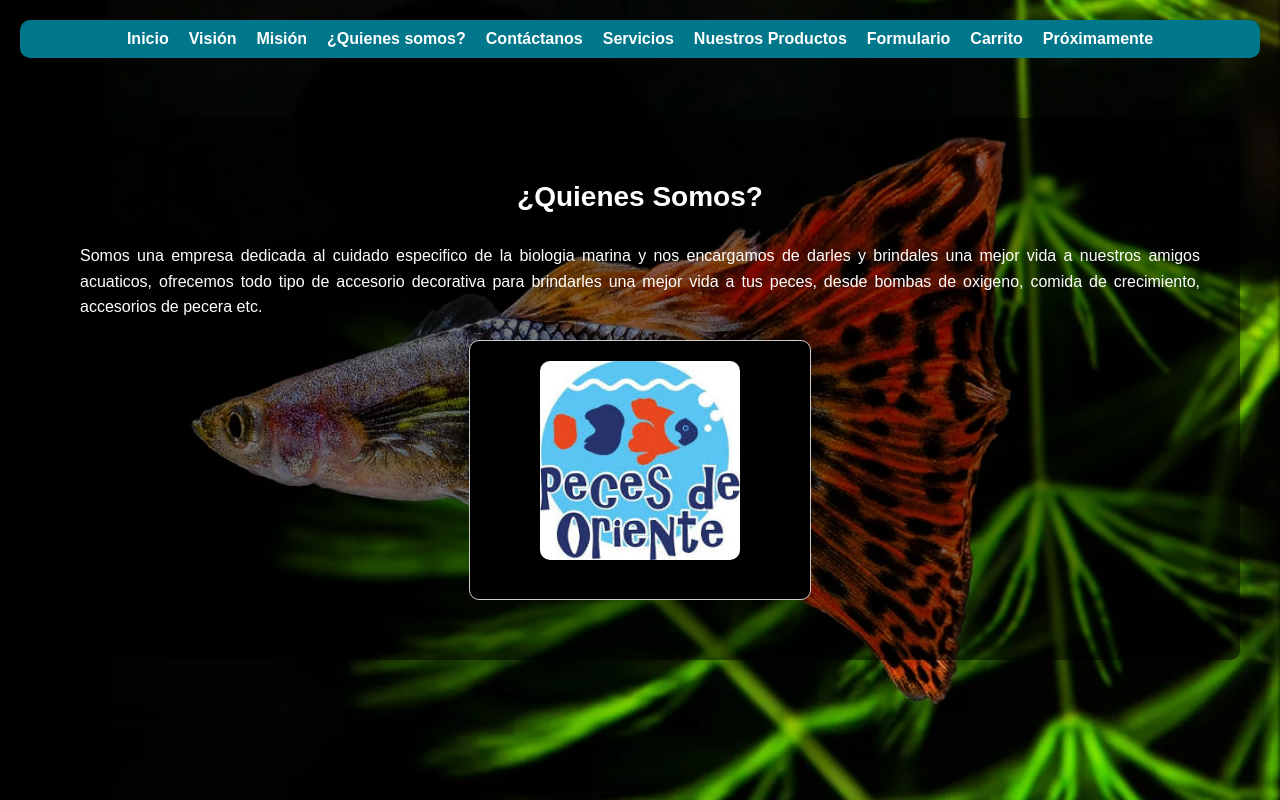
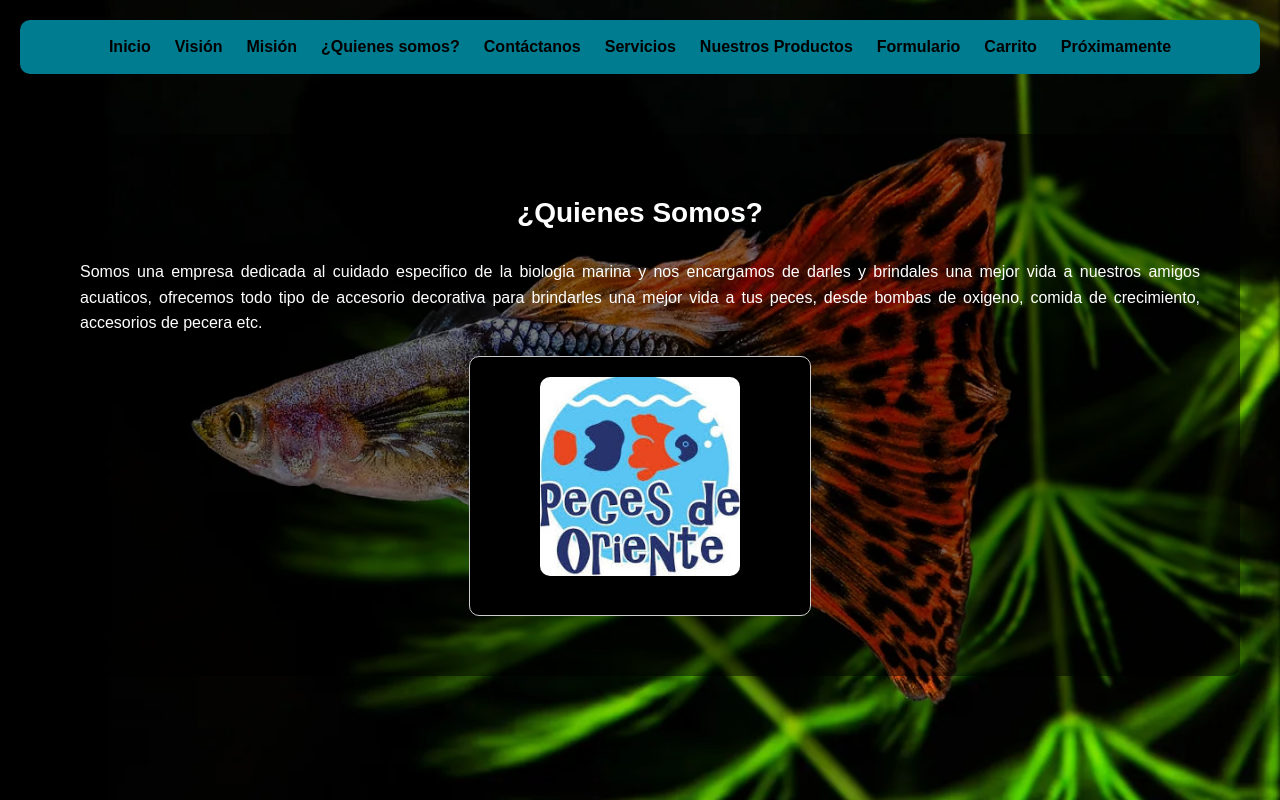
Before and after one commit to marcosbarrios609/paginaweb, a plain HTML site: page Quienessomos.html in a window 1280 px wide. Drawn offline with Linux system fonts and the light colour scheme.

Commit message:
Update Quienessomos.html

```diff
--- a/Quienessomos.html
+++ b/Quienessomos.html
@@ -50,19 +50,6 @@
       color: #ffffff; /* <== AQUÍ CAMBIAMOS A TEXTO BLANCO */
     }
 
-    nav {
-      background-color: #00778B;
-      padding: 10px;
-      text-align: center;
-    }
-
-    nav a {
-      color: white;
-      text-decoration: none;
-      margin: 0 10px;
-      font-weight: bold;
-    }
-
     .who-weare {
       padding: 40px;
       background-color: rgba(0, 0, 0, 0.5); /* opcional: fondo semitransparente para que se lea mejor */
```
